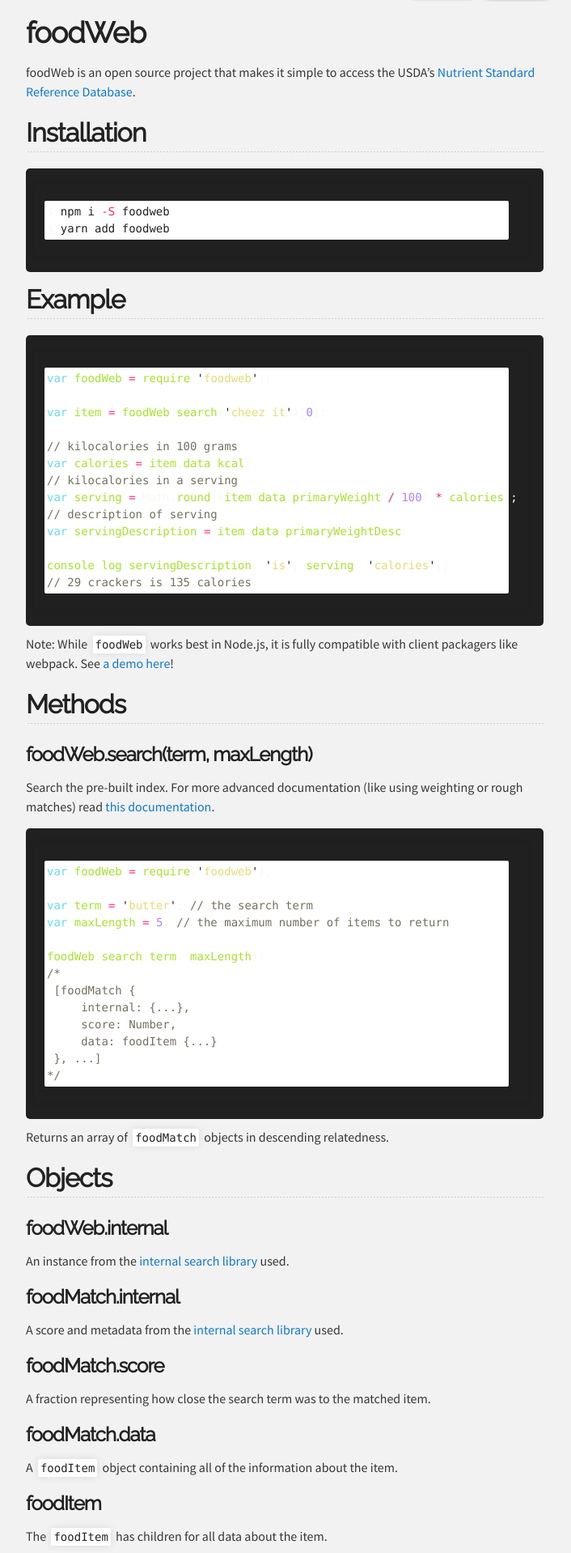
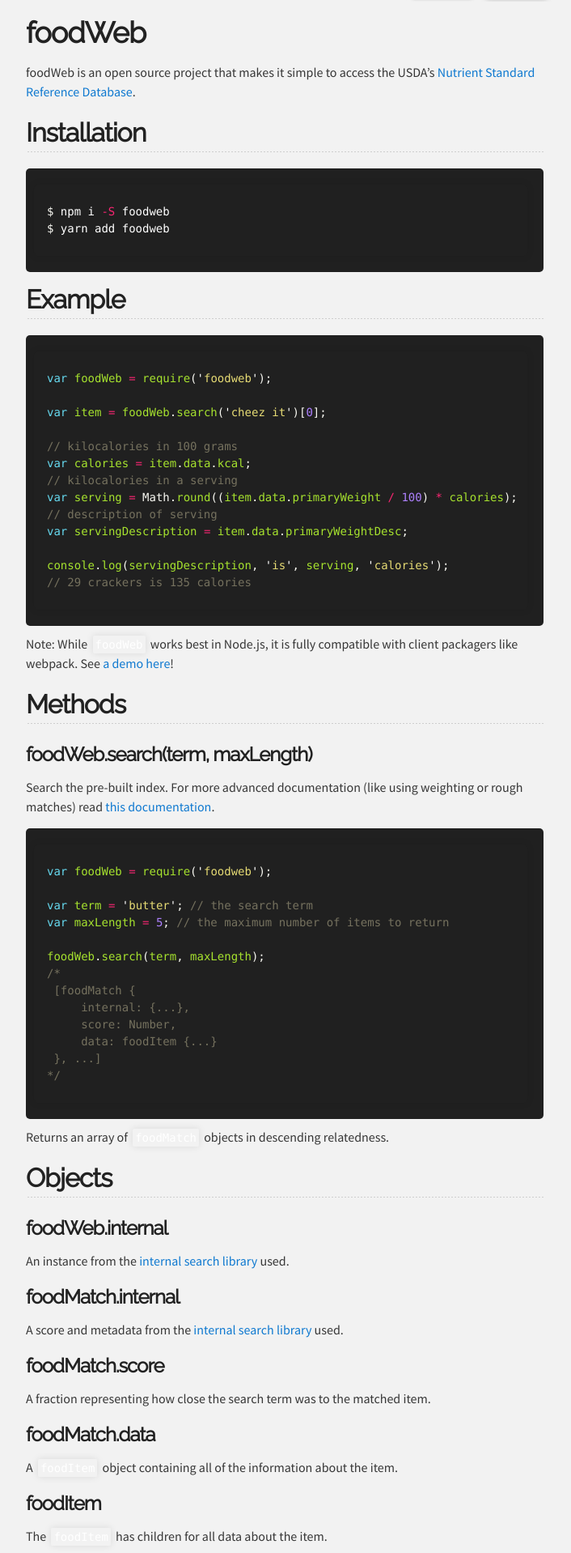
Before and after one commit to russellsteadman/foodweb, a Jekyll site: the page built from docs/index.md, in a window 1280 px wide. Shown: the part 346-2264 px from the top of the page at 81% size, without its empty margins (288-994 px from the left). Built offline with Jekyll 4.4.1, drawn with Linux system fonts in a browser that asks for light colours; our own code applies the rules of GitHub Pages for plain Markdown files.

Commit message:
Fix color issue

```diff
--- a/docs/_sass/jekyll-theme-slate.scss
+++ b/docs/_sass/jekyll-theme-slate.scss
@@ -155,8 +155,7 @@
 }
 
 pre, code {
-  color: #222;
-  background-color: #fff;
+  color: #fff;
 
   font-family: Consolas, "Courier New", Monaco, "Bitstream Vera Sans Mono", "Lucida Console", Terminal, monospace;
   font-size: 14px;
```
